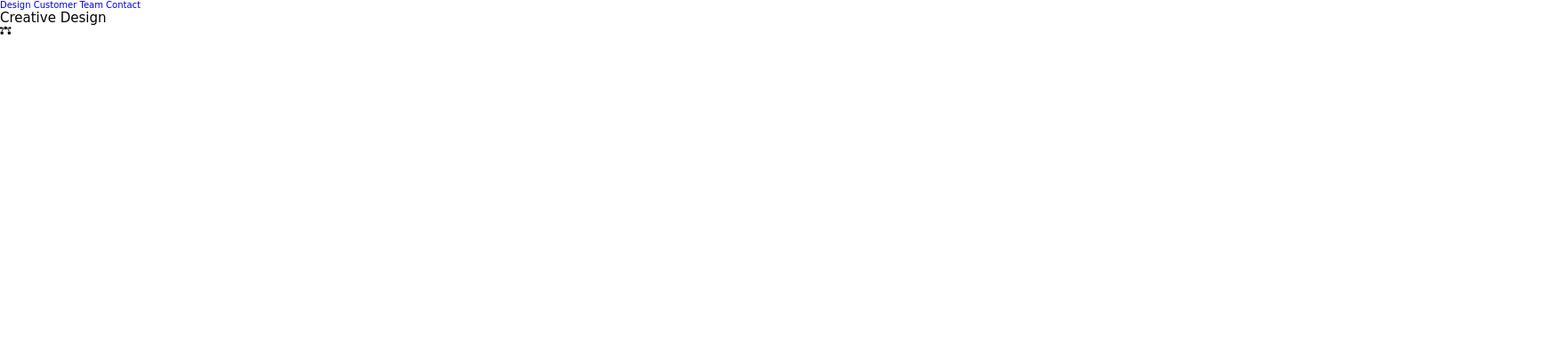
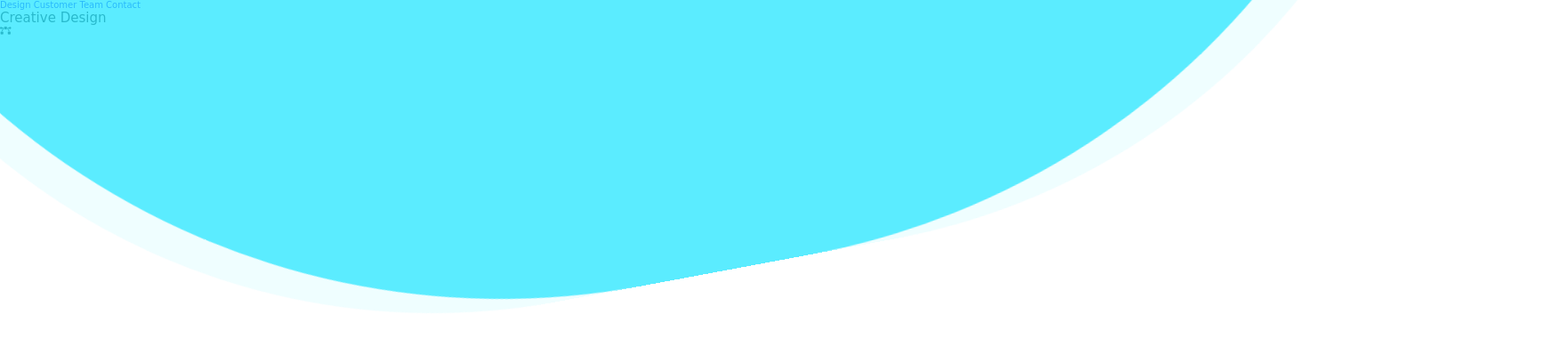
Before and after one commit to Ar1f007/Creative-Design, a plain HTML site: page index.html in a window 1280 px wide. Shown: the whole page at 89% size, 1760 px wide, since content can reach past the window. Drawn offline with Linux system fonts and the light colour scheme; a web font is replaced by a local one.

Commit message:
floating background

```diff
--- a/index.html
+++ b/index.html
@@ -22,11 +22,10 @@
                 <a href="#" class="navbar-link">Contact</a>
             </nav>
 
-            <div class="floating-bg">
-                <h1 class="section-1-heading">Creative Design</h1>
-                <div class="logo">
-                    <i class="fas fa-bezier-curve"></i>
-                </div>
+            <div class="floating-bg"> </div>
+            <h1 class="section-1-heading">Creative Design</h1>
+            <div class="logo">
+                <i class="fas fa-bezier-curve"></i>
             </div>
         </section>
         <!-- End of Section 1 -->
--- a/style.css
+++ b/style.css
@@ -15,4 +15,49 @@
 html {
   font-size: 62.5%;
 }
+
+body {
+  overflow-x: hidden;
+}
 /* End of Common Styles */
+
+/* Section 1 */
+.section-1 {
+  width: 100%;
+  height: 100vh;
+  position: relative;
+}
+
+.floating-bg {
+  width: 150vw;
+  height: 150vw;
+  background-color: #32e7ff;
+  opacity: 0.8;
+  position: absolute;
+  top: -125vw;
+  left: calc(50% - 75vw);
+  border-radius: 45%;
+  animation: rotate 30s infinite;
+}
+
+.floating-bg::before {
+  content: "";
+  width: 100%;
+  height: 100%;
+  background-color: #32e7ff;
+  opacity: 0.1;
+  position: absolute;
+  top: 0;
+  left: 0;
+  border-radius: 40%;
+}
+
+@keyframes rotate {
+  0% {
+    transform: rotate(0);
+  }
+  100% {
+    transform: rotate(360deg);
+  }
+}
+/* End of Section 1 */
```
